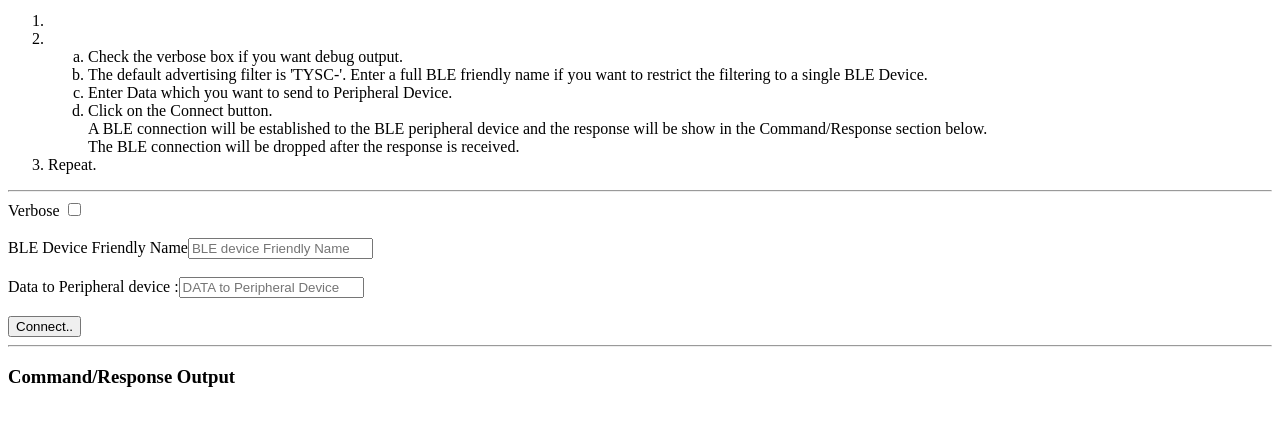
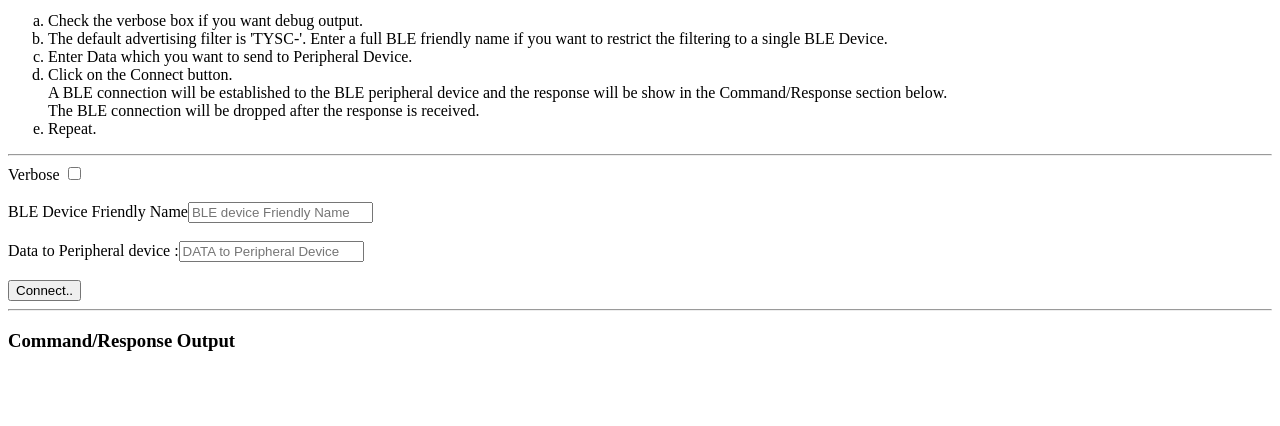
Before and after one commit to kishanSar/kishanSar.github.io, a plain HTML site: page index.html in a window 1280 px wide. Shown: the part 120-546 px from the top of the page. Drawn offline with Linux system fonts and the light colour scheme.

```diff
--- a/index.html
+++ b/index.html
@@ -7,9 +7,6 @@
 	  <br>
 	  Follow below steps to use the demo:
 
-	  <ol>
-		<li></li>
-		<li></li>
 		<ol type="a">
 		  <li>Check the verbose box if you want debug output.</li>
 		  <li>The default advertising filter is 'TYSC-'.  Enter a full BLE friendly name if you want to restrict the filtering to a single BLE Device.</li>
@@ -18,9 +15,8 @@
 			A BLE connection will be established to the BLE peripheral device and the response will be show in the Command/Response section below.<br>
 			The BLE connection will be dropped after the response is received.
 		  </li>
+		  <li>Repeat.</li>
 		</ol>
-		<li>Repeat.</li>
-	  </ol>
 	</p>
 
 	<hr>
```
